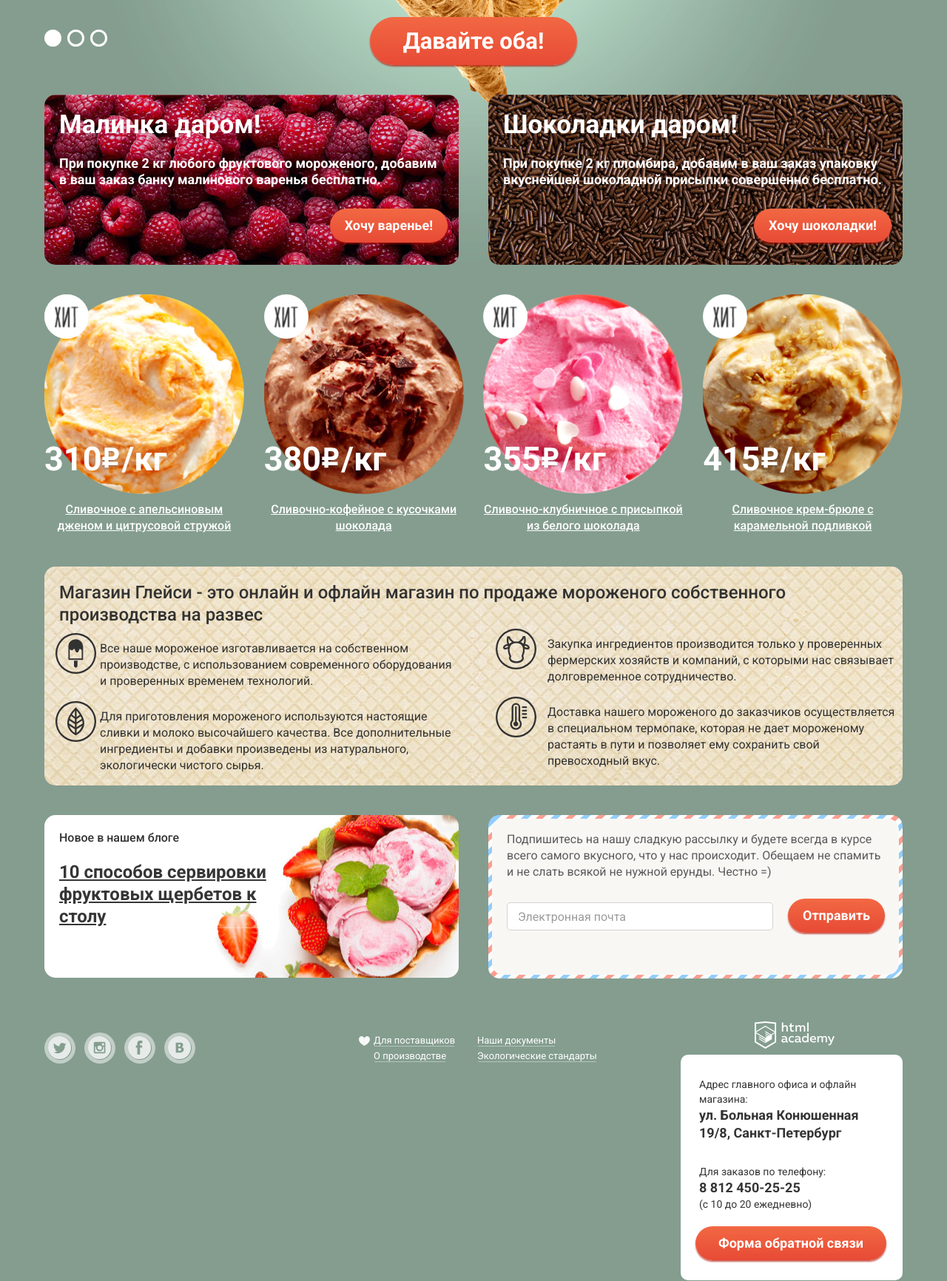
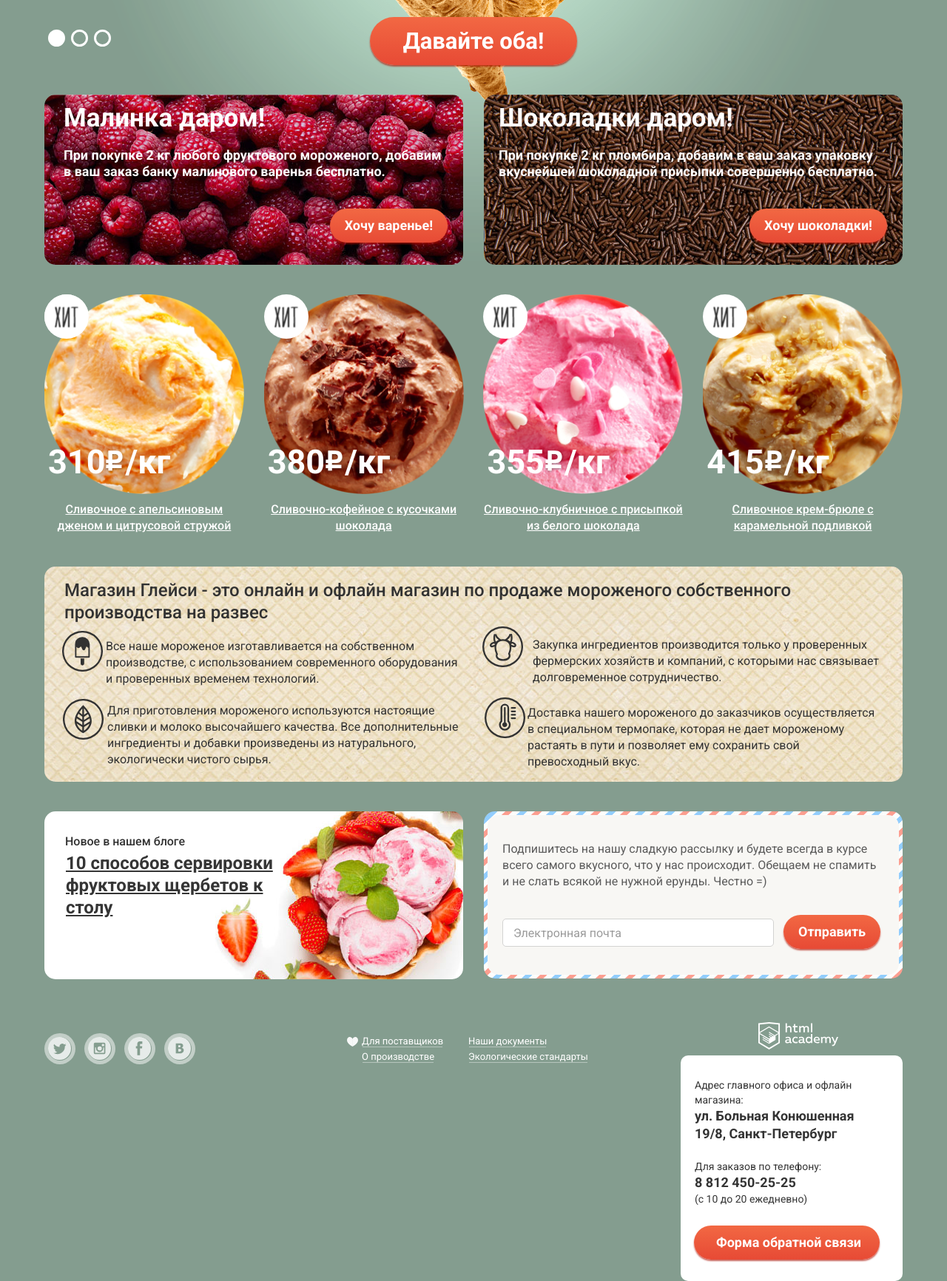
Before and after one commit to rhemeny/gllacy_ermakova, a plain HTML site: page index.html in a window 1280 px wide. Shown: the part 520-2252 px from the top of the page at 74% size. Drawn offline with Linux system fonts and the light colour scheme.

Commit message:
Pixelperfect обеих страниц + мелкие правки

```diff
--- a/css/style.css
+++ b/css/style.css
@@ -487,7 +487,7 @@ body > input[type="radio"] {
 }
 
 .index-right .text-input {
-  width: 360px;
+  width: 367px;
 
   box-sizing: border-box;
 }
@@ -501,7 +501,7 @@ body > input[type="radio"] {
   float: right;
   position: absolute;
   margin-top: -5px;
-  margin-left: 10px;
+  margin-left: 3px;
 }
 
 
@@ -700,6 +700,18 @@ body > input[type="radio"] {
   font-weight: bold;
 }
 
+.cart-drop-down-content .price-cart-row{
+  min-width: 100px;
+}
+
+.cart-drop-down-content .total-price-row {
+  min-width: 60px;
+}
+
+.cart-drop-down-content .cart-product-name {
+  min-width: 150px;
+}
+
 .cart-drop-down .cart-box-submit {
   min-width: 162px;
   line-height: 18px;
@@ -711,8 +723,8 @@ body > input[type="radio"] {
 
 .header-schedule {
   position: absolute;
-  top: 50px;
-  left: 35%;
+  top: 53px;
+  left: 32%;
 
   width: 180px;
 
@@ -816,7 +828,7 @@ body > input[type="radio"] {
 .slider-controls {
   position: absolute;
   bottom: 25px;
-  left: 0;
+  left: 5px;
   z-index: 20;
 
   font-size: 0;
@@ -875,7 +887,7 @@ body > input[type="radio"] {
   position: relative;
 
   float:left;
-  width: 560px;
+  width: 566px;
   min-height: 230px;
 
   background: #830823 url("../img/raspberry_bg.jpg") no-repeat;
@@ -886,24 +898,33 @@ body > input[type="radio"] {
   position: relative;
 
   float: right;
-  width: 560px;
+  width: 566px;
   min-height: 230px;
 
   background: #391f14 url("../img/chokolate_bg.jpg") no-repeat;
   border-radius: 15px;
 }
 
-.raspberry-block-left h2,
-.chokolate-block-right h2 {
-  margin: 20px;
+.raspberry-block-left h2 {
+  margin-top: 11px;
+	margin-bottom: 14px;
+	margin-left: 26px;
   font-size: 35px;
   line-height: 42px;
   color: #ffffff;
 }
 
-.raspberry-block-left p,
-.chokolate-block-right p {
-  margin-left: 20px;
+.chokolate-block-right h2 {
+	margin-top: 11px;
+	margin-bottom: 14px;
+	margin-left: 20px;
+	font-size: 35px;
+	line-height: 42px;
+	color: #ffffff;
+}
+
+.raspberry-block-left p {
+  margin-left: 26px;
   margin-right: 20px;
   margin-bottom: 20px;
 
@@ -912,10 +933,21 @@ body > input[type="radio"] {
   color: #ffffff;
 }
 
+.chokolate-block-right p {
+	margin-left: 20px;
+	margin-right: 20px;
+	margin-bottom: 20px;
+
+	font-size: 18px;
+	line-height: 22px;
+	color: #ffffff;
+
+}
+
 .button-buy {
   position: absolute;
   bottom: 30px;
-  right: 15px;
+  right: 21px;
 }
 
 .index-content-promo{
@@ -952,7 +984,7 @@ margin-bottom:40px;
 
   width: 23.26%;
   margin-right: 2.32%;
-  margin-bottom: 20px;
+  margin-bottom: 40px;
 
   font-size: 14px;
   position: relative;
@@ -1002,6 +1034,7 @@ margin-bottom:40px;
   left: -10px;
   top: -10px;
   box-shadow: 0 0 20px 4px rgba(0, 0, 0, 0.3);
+  border-radius: 5px;
 }
 
 .catalog-item-icecream img {
@@ -1030,8 +1063,8 @@ margin-bottom:40px;
 
 .catalog-price-icecream {
   position: absolute;
-  bottom: 20px;
-  left: 0;
+  bottom: 16px;
+  margin-left: 5px;
 
   font-size: 45px;
   line-height: 54px;
@@ -1055,14 +1088,15 @@ margin-bottom:40px;
   font-weight: 400;
   color: #323232;
 	margin-bottom: 40px;
+	margin-top: -20px;
 
 	background: #ece1cb url("../img/waffle_bg.jpg");
   border-radius: 15px;
 }
 
 .index-center h3 {
-  margin-left: 20px;
-  padding-top: 20px;
+  margin-left: 27px;
+  padding-top: 17px;
 
   font-size: 24px;
   line-height: 30px;
@@ -1071,46 +1105,46 @@ margin-bottom:40px;
 
 .index-center-left .left-top {
   width: 480px;
-  padding-left: 75px;
+  padding-left: 83px;
   padding-top:10px;
 
   background-image: url(../img/production.svg);
   background-size: 55px;
   background-repeat: no-repeat;
-  background-position: 15px 0;
+  background-position: 24px 0px;
 }
 
 .index-center-left .left-bottom {
   width: 480px;
-  padding-left: 75px;
-  padding-top:10px;
+  padding-left: 85px;
+  padding-top:5px;
 
   background-image: url(../img/ingredients.svg);
   background-size: 55px;
   background-repeat: no-repeat;
-  background-position: 15px 0;
+  background-position: 25px 0px;
 }
 
 .index-center-right .right-bottom {
   width: 480px;
-  padding-left: 85px;
+  padding-left: 82px;
   padding-top:10px;
 
   background-image: url(../img/delivery.svg);
   background-size: 55px;
   background-repeat: no-repeat;
-  background-position: 15px 0;
-}
-
-.index-center-right .right-top {
-  width: 480px;
-  padding-left: 85px;
-  padding-top:10px;
+  background-position: 24px 0px;
+}
+
+.index-center-right .right-top-p {
+  width: 500px;
+  padding-left: 89px;
+  padding-top:14px;
 
   background-image: url(../img/purchase.svg);
   background-size: 55px;
   background-repeat: no-repeat;
-  background-position: 15px 0;
+  background-position: 21px 0;
 }
 
 .index-center-left{
@@ -1130,7 +1164,7 @@ margin-bottom:40px;
 
 .index-right {
 	float:right;
-	width: 560px;
+	width: 566px;
 	min-height: 220px;
 
 	background: #f8f7f4 url("../img/right-pattern.png") repeat;
@@ -1141,7 +1175,7 @@ margin-bottom:40px;
 
 .index-right  form {
   margin: 5px;
-  padding-top: 1px;
+  padding-top: 6px;
   min-height: 210px;
 
   border-radius: 15px;
@@ -1151,7 +1185,8 @@ margin-bottom:40px;
 .index-right  p {
   margin-left: 20px;
   margin-right: 20px;
-  margin-bottom: 30px;
+  margin-bottom: 39px;
+  margin-top: 29px;
 
   font-family: "Roboto", "Arial", sans-serif;
   font-size: 16px;
@@ -1190,8 +1225,8 @@ margin-bottom:40px;
 
 .index-left {
 	float:left;
-	width: 560px;
-	min-height: 220px;
+	width: 566px;
+	min-height: 227px;
 
   background: #ffffff url("../img/blog_bg.jpg") -1px;
 
@@ -1199,7 +1234,9 @@ margin-bottom:40px;
 }
 
 .index-left h4 {
-  margin-left: 20px;
+	position:relative;
+	margin-left: 28px;
+  margin-top: 31px;
 
   font-family: "Roboto", "Arial", sans-serif;
   font-size: 16px;
@@ -1210,10 +1247,13 @@ margin-bottom:40px;
 
 
 .index-left .link {
+	position:relative;
   font-size: 24px;
   line-height: 30px;
   font-weight: 700;
   color: #353535;
+	margin-top: -17px;
+  margin-left: 29px;
 
   text-decoration: underline;
 }
@@ -1295,7 +1335,7 @@ margin-bottom:40px;
 
 .index-contacts p {
   margin-right: 20px;
-  margin-left: 25px;
+  margin-left: 19px;
   margin-top: 30px;
   margin-bottom: 20px;
 
@@ -1305,6 +1345,18 @@ margin-bottom:40px;
   color: #343434;
 }
 
+.index-contacts .contact-details-bottom {
+  margin-right: 20px;
+  margin-left: 19px;
+  margin-top: 22px;
+  margin-bottom: 26px;
+
+  font-size: 14px;
+  line-height: 20px;
+  font-weight: 400;
+  color: #343434;
+}
+
 .contact-details {
   display: inline-block;
   width: 250px;
@@ -1316,9 +1368,9 @@ margin-bottom:40px;
 }
 
 .index-contacts .button {
-  margin-left: 20px;
-  padding-left: 31px;
-  padding-right: 31px;
+  margin-left: 18px;
+  padding-left: 30px;
+  padding-right: 25px;
 }
 
 
@@ -1418,11 +1470,13 @@ margin-bottom:40px;
 
 .footer-links-left {
   float: left;
-  padding-left: 40px;
+  padding-left: 24px;
   width: 120px;
 }
 
 .footer-links-right {
+	position: relative;
+	left: -12px;
   float: right;
   width: 170px;
 }
@@ -1445,17 +1499,18 @@ margin-bottom:40px;
 
 .footer-copyright {
   float: right;
-  width: 200px;
+  width: 205px;
 }
 
 .footer-copyright img {
+	margin-left: 10px;
   margin-top: 20px;
   margin-bottom: 3px;
 }
 
 .footer-copyright p {
-  padding: 0;
-  margin: 0;
+	margin-top: -3px;
+	margin-left: 7px;
 
   font-size: 12px;
   line-height: 16px;
@@ -1463,6 +1518,28 @@ margin-bottom:40px;
   color:white;
 }
 
+.footer-copyright-catalog {
+  float: right;
+  width: 205px;
+}
+
+.footer-copyright-catalog img {
+	margin-left: 10px;
+  margin-top: 39px;
+  margin-bottom: 3px;
+}
+
+.footer-copyright-catalog p {
+	margin-top: -3px;
+	margin-left: 7px;
+
+  font-size: 12px;
+  line-height: 16px;
+  font-weight: 400;
+  color:white;
+}
+
+
 /*----------catalog----------*/
 
 .breadcrumbs {
@@ -1521,7 +1598,8 @@ margin-bottom:40px;
 .filters:last-child {
 	position: relative;
   padding-bottom: 0;
-  margin-bottom: 18px;
+  margin-bottom: -6px;
+	margin-top: 28px;
 }
 
 .filters p {
@@ -1545,10 +1623,28 @@ margin-bottom:40px;
 	margin-top: 5px;
 }
 
+.slider-content-inner {
+	line-height: 36px;
+	background: rgba(255,255,255,0.4);
+	border-radius: 18px;
+	padding: 0 29px;
+	margin-top: 4px;
+  margin-left: 5px;
+	}
+
+
 .filters .slider-title {
-	padding: 0 15px;
+	padding: 0 24px;
   font-size: 14px;
   font-weight: 500;
+
+}
+
+.filters .slider-title-inner {
+	padding: 0 22px;
+  font-size: 14px;
+  font-weight: 500;
+	margin-top: -16px;
 
 }
 
@@ -1779,7 +1875,8 @@ input[type="radio"] {
 	font-weight: 500;
 	border: 2px solid #fff;
 	bottom: 0;
-	color:white;
+	color: white;
+	padding-right: 37px;
 }
 
 .filters-button:hover {
@@ -1822,12 +1919,13 @@ input[type="radio"] {
   font-weight: 700;
   color: white;
   margin-top:10px;
+	margin-left: 10px;
 
 }
 
 .catalog-center {
 	position:relative;
-  margin-top: 30px;
+  margin-top: 46px;
 
 	font-size:0px;
 }
@@ -1835,8 +1933,8 @@ input[type="radio"] {
 /*----------pagination----------*/
 
 .pagination {
-  margin-bottom: 40px;
-
+  margin-bottom: 20px;
+	margin-top: 33px;
   text-align: right;
 }
 
--- a/index.html
+++ b/index.html
@@ -12,7 +12,6 @@
     <input type="radio" id="btn-2" name="toggle">
     <input type="radio" id="btn-3" name="toggle">
 	  <div class="site-wrapper">
-		  <div class="site-container">
 		  <div class="container">
 			  <header class="main-header clearfix">
 				  <a class="logo-inner" href="index.html">
@@ -86,17 +85,16 @@
                 </div>
               </li>
 
-
               <li class="header-cart header-cart-full">
 			          <a href="#" class="button-header button-cart">Пусто</a>
               </li>
+            </ul>
 
             <div class="header-schedule">
               <span>С 10 до 20, ежедневно</span><br>
               <span class="header-phone"> 8 812 450-25-25</span>
             </div>
           </div>
-            </ul>
         </header>
 
         <main class="main-content">
@@ -141,7 +139,6 @@
                   <div class="catalog-price-icecream"> 310<img src="img/rub.svg" width="27" height="32" alt="Р">/кг</div>
                 </div>
                 <a href="#" class="catalog-link-icecream"> Сливочное с апельсиновым дженом и цитрусовой стружой</a>
-
                 <a href="#" class="button preview-catalog">Быстрый просмотр</a>
               </div>
               <div class="item-bg"></div>
@@ -164,7 +161,6 @@
                   <div class="catalog-price-icecream"> 355<img src="img/rub.svg" width="27" height="32" alt="Р">/кг</div>
                 </div>
                 <a href="#" class="catalog-link-icecream"> Сливочно-клубничное с присыпкой из белого шоколада</a>
-
                 <a href="#" class="button preview-catalog">Быстрый просмотр</a>
               </div>
               <div class="item-bg"></div>
@@ -189,7 +185,7 @@
 		          <p class="left-bottom">Для приготовления мороженого используются настоящие сливки и молоко высочайшего качества. Все дополнительные ингредиенты и добавки произведены из натурального, экологически чистого сырья.</p>
 		        </div>
 			      <div class="index-center-right">
-			          <p class="right-top">Закупка ингредиентов производится только у проверенных фермерских хозяйств и компаний, с которыми нас связывает долговременное сотрудничество.</p>
+			        <p class="right-top-p">Закупка ингредиентов производится только у проверенных фермерских хозяйств и компаний, с которыми нас связывает долговременное сотрудничество.</p>
 		          <p class="right-bottom">Доставка нашего мороженого до заказчиков осуществляется в специальном термопаке, которая не дает мороженому растаять в пути и позволяет ему сохранить свой превосходный вкус.</p>
 			      </div>
 		      </section>
@@ -210,8 +206,9 @@
               </form>
 		        </div>
           </section>
+        </main>
       </div>
-        </div>
+
       <div class="index-map">
         <div id="yandex-map">
           <div class="location container">
@@ -223,7 +220,7 @@
                   19/8, Санкт-Петербург
                 </span>
               </p>
-                  <p>
+              <p class="contact-details-bottom">
                 Для заказов по телефону:
                 <span class="contact-details">
                   8 812 450-25-25
@@ -235,8 +232,6 @@
           </div>
         </div>
       </div>
-       </main>
-
 
         <div class="popup-window popup-callorder-wrap">
           <div class="popup-overlay"></div>
@@ -260,9 +255,7 @@
               </form>
             </div>
         </div>
-
       </div>
-
 
     <footer class="main-footer">
       <div class="container clearfix">
@@ -288,12 +281,9 @@
         </section>
       </div>
     </footer>
-  </div>
 
-<script src="js/popup.js"></script>
-<script type="text/javascript" charset="utf-8" src="https://api-maps.yandex.ru/services/constructor/1.0/js/?sid=nEdU6VhkGzx7uqCeeOkLqGtDXtF18RUa&amp;width=100%&amp;height=430&amp;id=yandex-map&amp;lang=ru_RU&amp;sourceType=constructor"></script>
-
-
-
+    <script src="js/popup-min.js"></script>
+    <script type="text/javascript" charset="utf-8" src="https://api-maps.yandex.ru/services/constructor/1.0/js/?sid=nEdU6VhkGzx7uqCeeOkLqGtDXtF18RUa&amp;width=100%&amp;height=430&amp;id=yandex-map&amp;lang=ru_RU&amp;sourceType=constructor">
+    </script>
   </body>
 </html>
```
Also changed, not shown: catalog.html (+15 -13 lines), js/popup-min.js (added, +1 -0 lines). Lines whose indentation alone changed are shown as unchanged.
